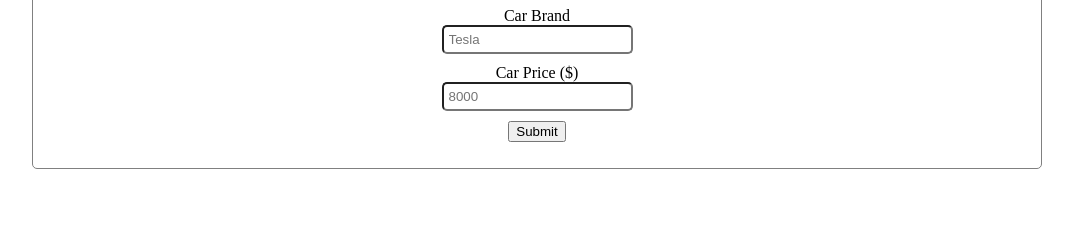
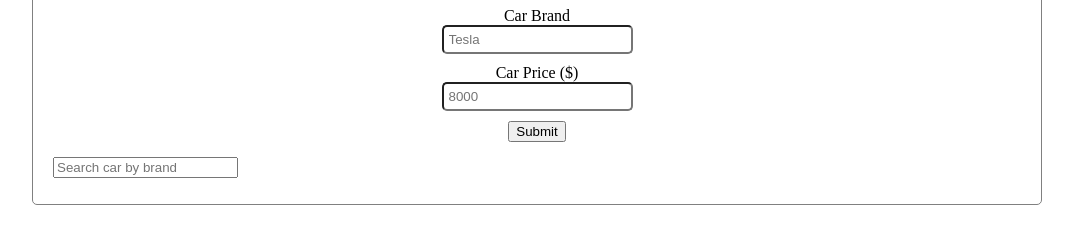
Before and after one commit to razul189/my-web-app, a plain HTML site: page index.html in a window 1280 px wide. Shown: the part 149-392 px from the top of the page, without its empty margins (103-1176 px from the left). Drawn offline with Linux system fonts and the light colour scheme; no server answers.

Commit message:
search input added

```diff
--- a/index.html
+++ b/index.html
@@ -26,6 +26,14 @@
 
         <button type="submit">Submit</button>
       </form>
+
+      <input
+        type="text"
+        class="search"
+        id="search"
+        placeholder="Search car by brand"
+      />
+
       <ul class="cars"></ul>
     </div>
 
```
